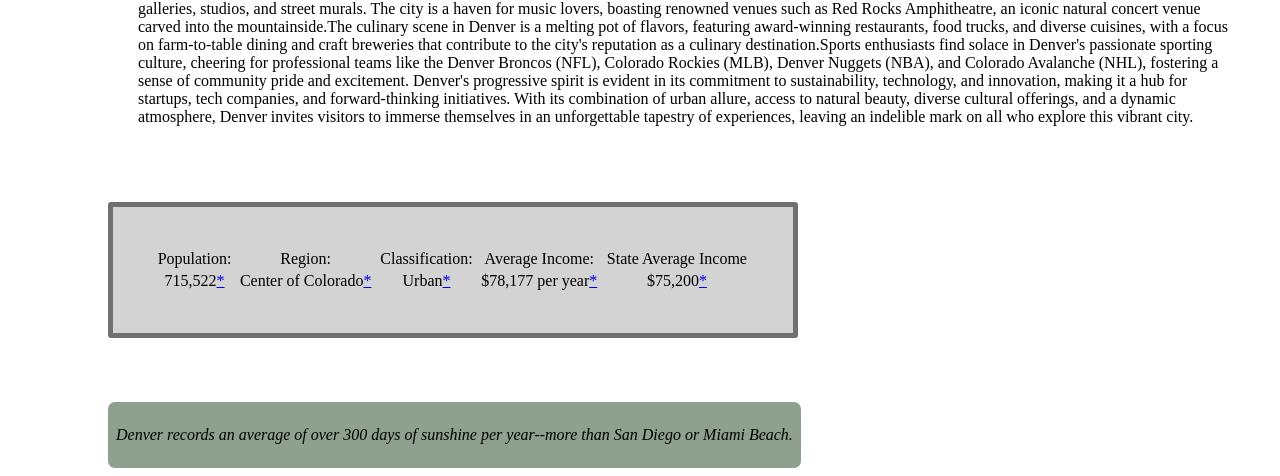
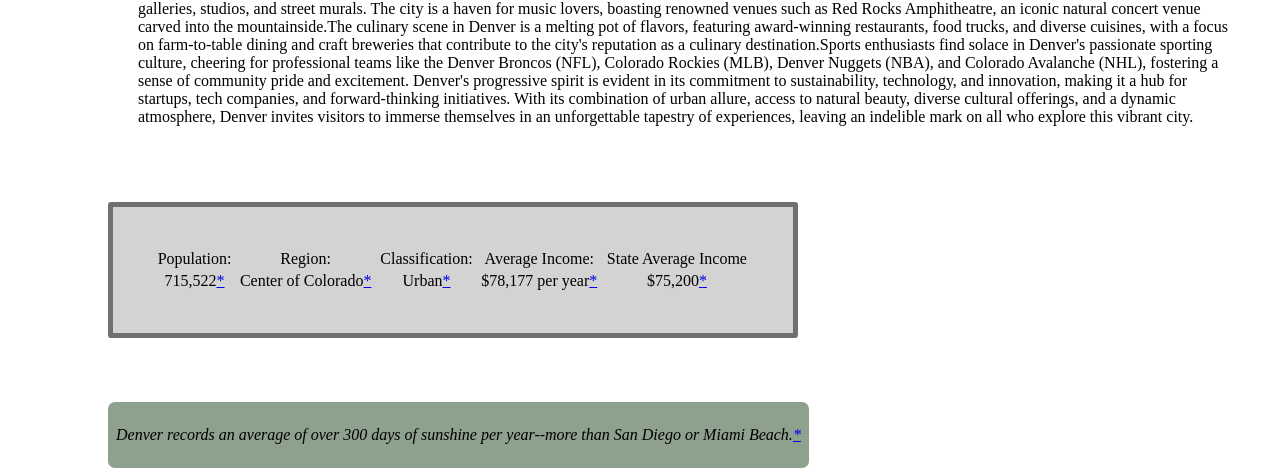
Before and after one commit to 3N50X/State-info, a plain HTML site: page Denver.html in a window 1280 px wide. Shown: the part 771-1247 px from the top of the page. Drawn offline with Linux system fonts and the light colour scheme.

Commit message:
Update Denver.html

```diff
--- a/Denver.html
+++ b/Denver.html
@@ -67,7 +67,7 @@
     </table>
 </div>
 <aside class="green">
-    <p>Denver records an average of over 300 days of sunshine per year--more than San Diego or Miami Beach.</p>
+    <p>Denver records an average of over 300 days of sunshine per year--more than San Diego or Miami Beach.<a href="https://www.denver.org/articles/post/10-things-to-know-about-the-mile-high-city/#:~:text=Denver%20has%20300%20days%20of,year%20%E2%80%93%20similar%20to%20Los%20Angeles." target="_blank">*</a></p>
 </aside>
 </body>
 </html>
```
